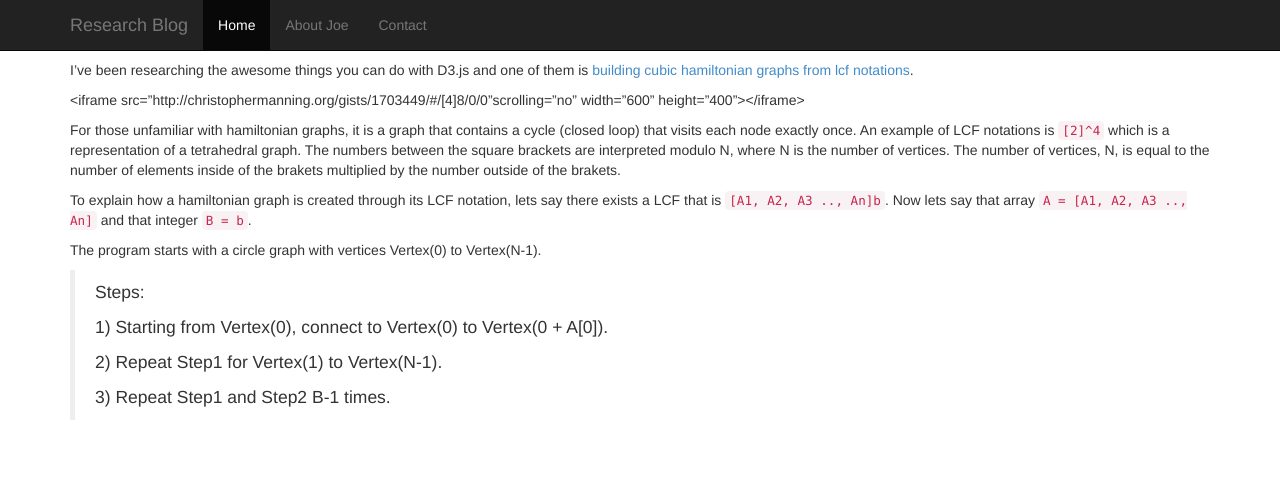
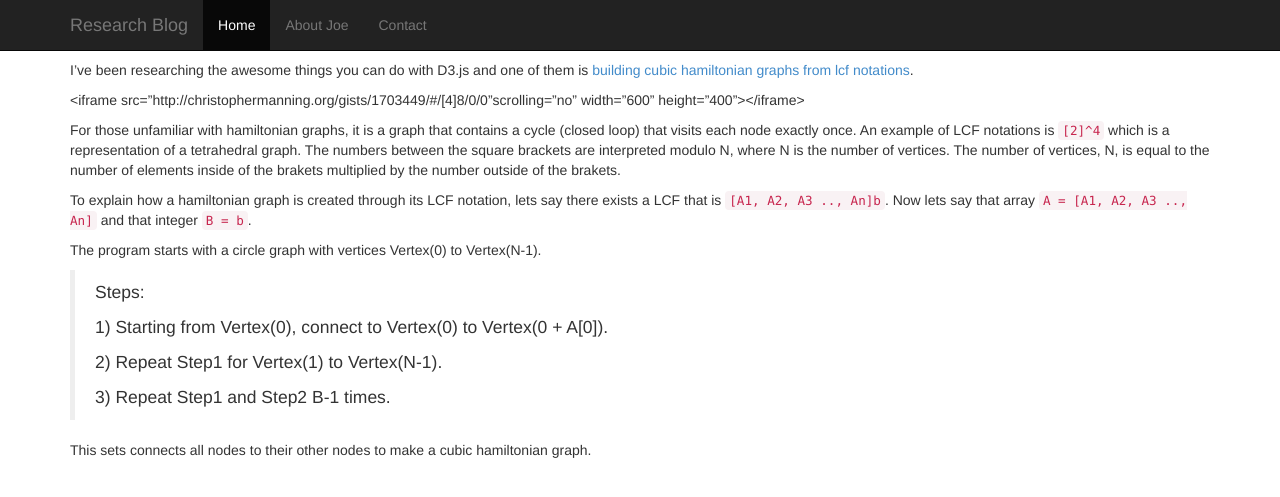
Before and after one commit to houngj/houngj.github.io.old, a Jekyll site: the page built from _posts/2014-09-06-LCF-Notation.md, in a window 1280 px wide. Shown: the top 497 px of the page. Built offline with Jekyll 4.4.1, drawn with Linux system fonts in a browser that asks for light colours; Markdown is read by kramdown in place of the engine named in the settings; a script that is not in the unit is left out.

Commit message:
Finish LCF blog post

```diff
--- a/_posts/2014-09-06-LCF-Notation.md
+++ b/_posts/2014-09-06-LCF-Notation.md
@@ -20,3 +20,5 @@ The program starts with a circle graph with vertices Vertex(0) to Vertex(N-1).
 > 2) Repeat Step1 for Vertex(1) to Vertex(N-1).
 >
 > 3) Repeat Step1 and Step2 B-1 times.
+
+This sets connects all nodes to their other nodes to make a cubic hamiltonian graph.
```
